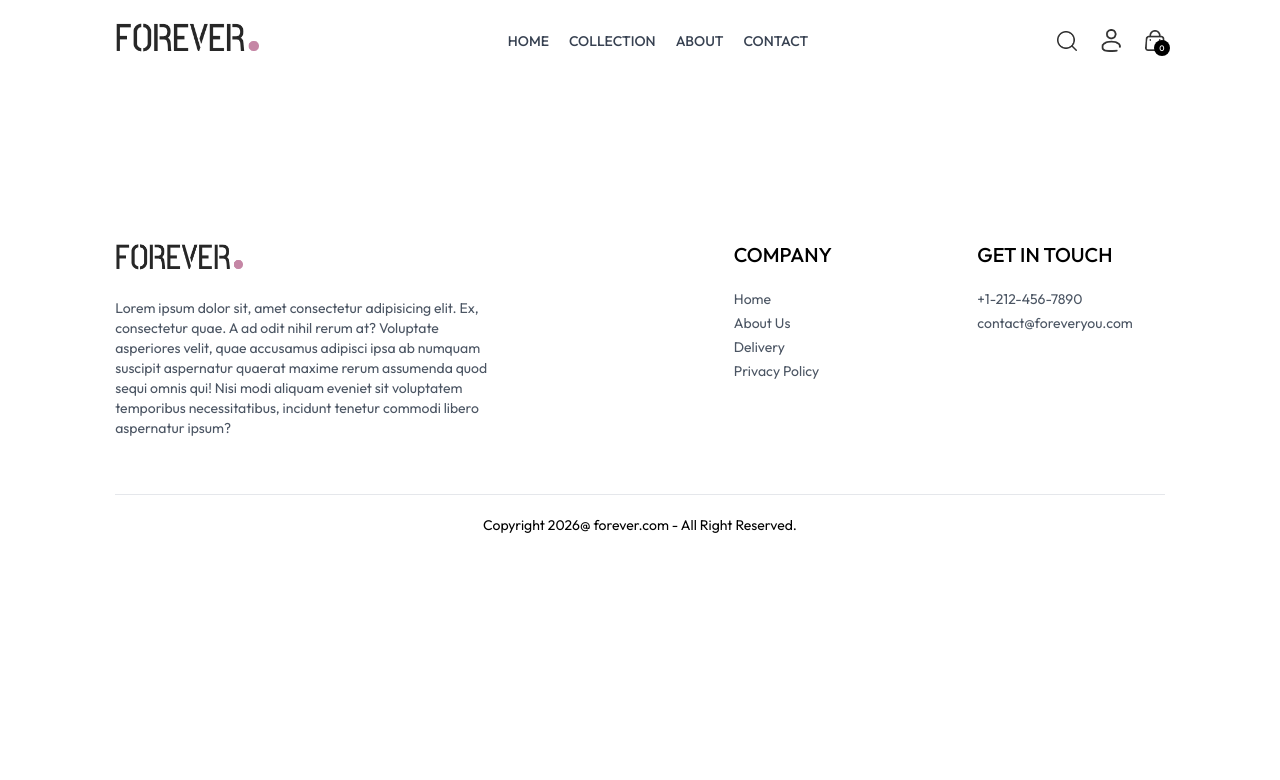
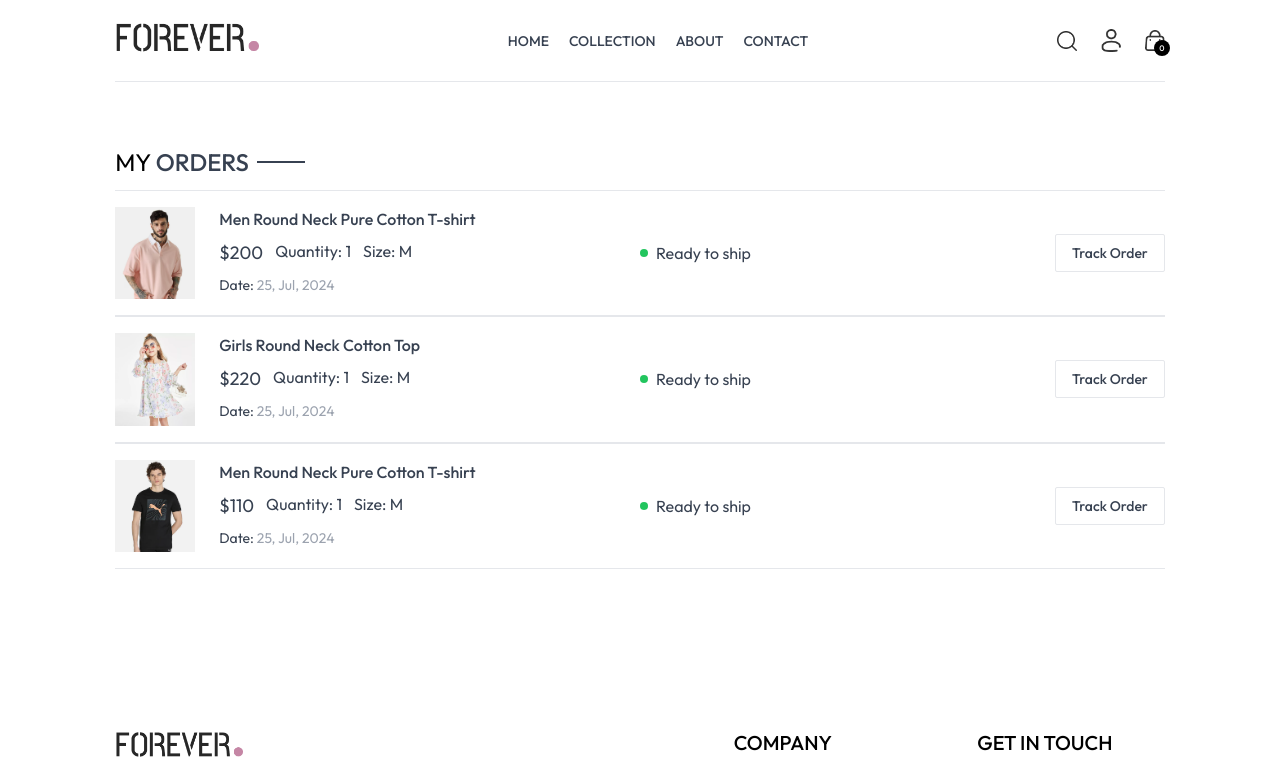
Before and after one commit to GabrielEsquiavoni/ecommerce-app, a React (Vite) app in the folder frontend/: page /orders in a window 1280 px wide. Shown: the top 780 px of the page. Built offline with nearby package versions, Linux system fonts and the light colour scheme.

Commit message:
feat: implement Orders page to display user order details and status

```diff
--- a/frontend/src/pages/Orders.jsx
+++ b/frontend/src/pages/Orders.jsx
@@ -1,9 +1,44 @@
-import React from 'react'
+import React, { useContext } from 'react'
+import {ShopContext} from '../context/ShopContext'
+import Title from '../components/Title'
 
 const Orders = () => {
+
+  const {products, currency} = useContext(ShopContext);
+
   return (
-    <div>
+    <div className="border-t pt-16">
+      <div className="text-2xl">
+        <Title text1={'MY'} text2={'ORDERS'}/>
+      </div>
 
+      <div>
+        {
+          products.slice(1,4).map((item,index)=>(
+            <div key={index} className="py-4 border-t border-b text-gray-700 flex flex-col md:flex-row md:items-center md:justify-between gap-4">
+                <div className="flex items-start gap-6 text-sm">
+                  <img className='w-16 sm:w-20' src={item.image[0]} alt="" />
+                  <div>
+                    <p className='sm:text-base font-medium'>{item.name}</p>
+                    <div className="flex item-center gap-3 mt-2 text-base text-gray-700">
+                      <p className='text-lg' >{currency}{item.price}</p>
+                      <p>Quantity: 1</p>
+                      <p>Size: M</p>
+                    </div>
+                    <p className='mt-2'>Date: <span className='text-gray-400'>25, Jul, 2024</span></p>
+                  </div>
+                </div>
+                <div className="md:w-1/2 flex justify-between">
+                  <div className="flex items-center gap-2">
+                    <p className='min-w-2 h-2 rounded-full bg-green-500'></p>
+                    <p className='text-sm md:text-base'>Ready to ship</p>
+                  </div>
+                  <button className='border px-4 py-2 text-sm font-medium rounded-sm'>Track Order</button>
+                </div>
+            </div>
+          ))
+        }
+      </div>
     </div>
   )
 }
```
